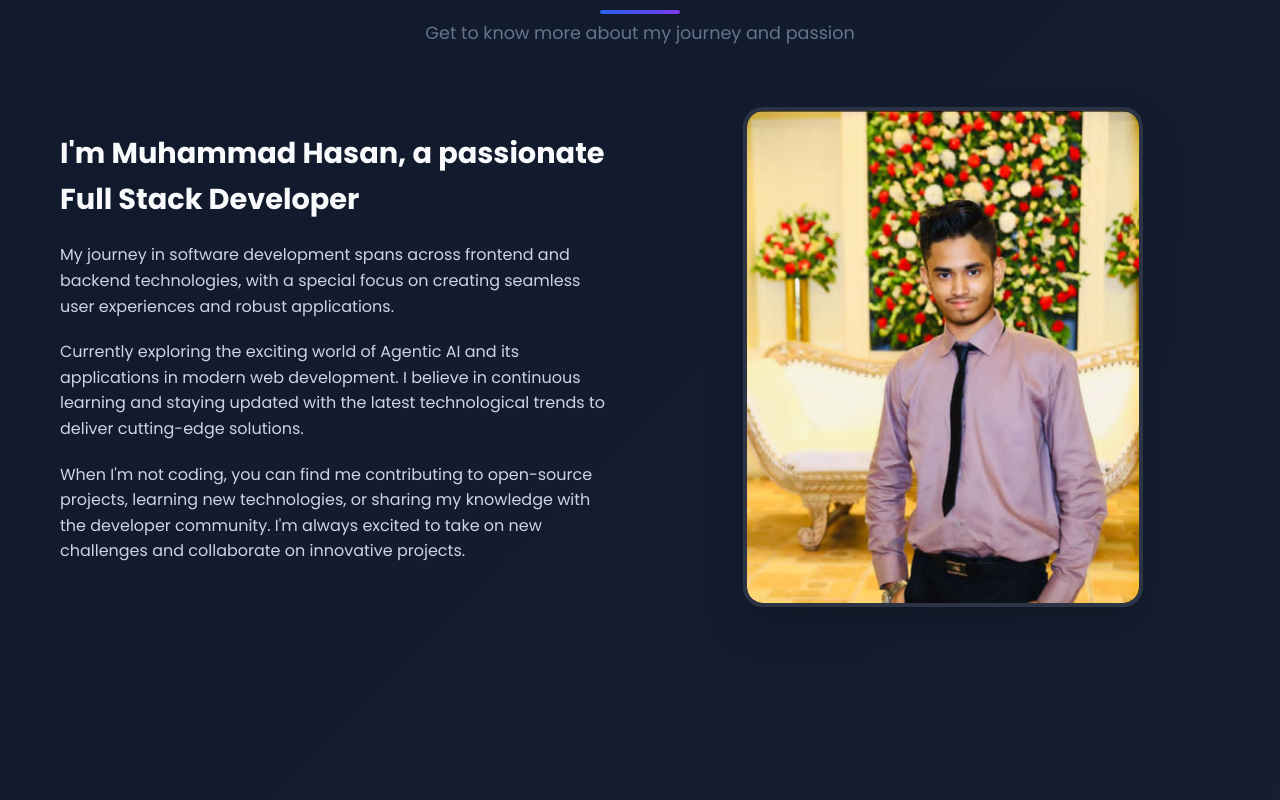
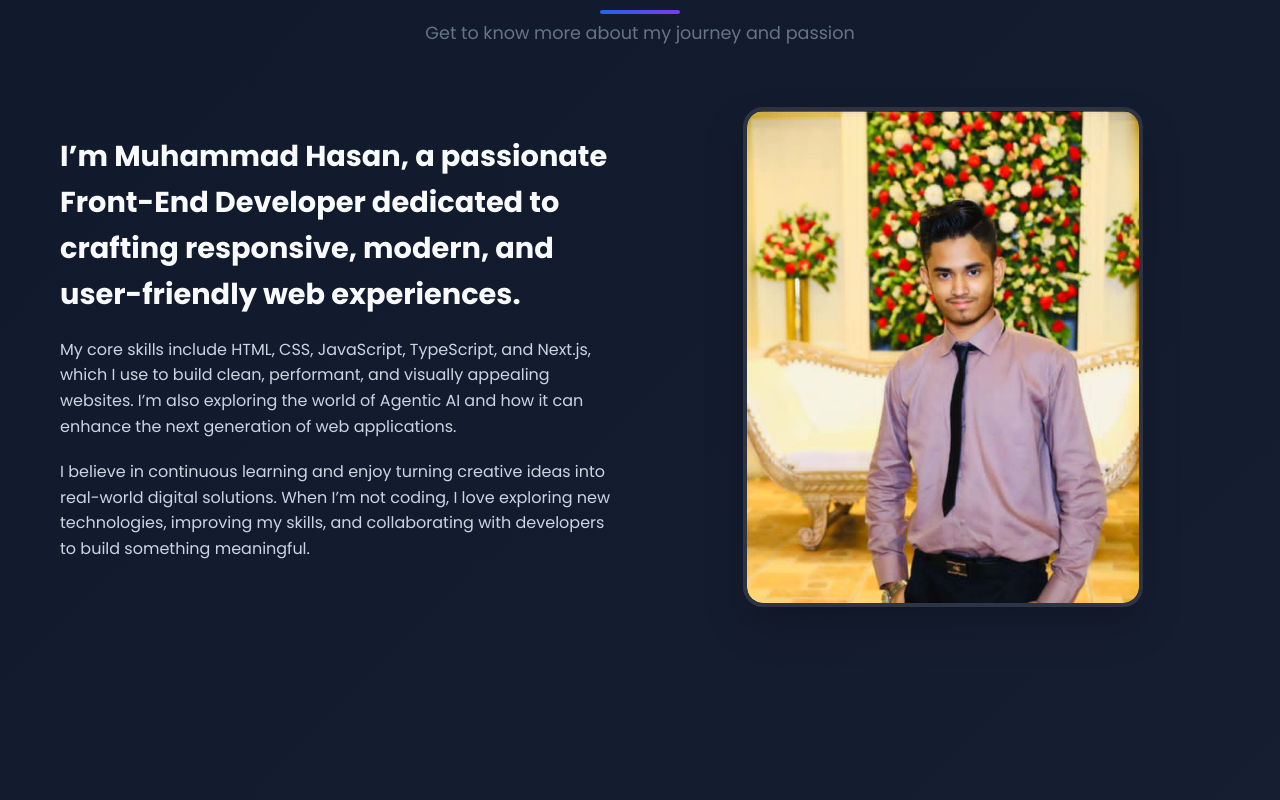
Before and after one commit to hn8378429/Muhammah-Hasan-Portfolio-my, a Next.js app: page / in a window 1280 px wide. Shown: the part 960-1760 px from the top of the page. Built offline with nearby package versions, Linux system fonts and the light colour scheme.

Commit message:
Update page.tsx
Updated personal introduction and skills description.

```diff
--- a/app/page.tsx
+++ b/app/page.tsx
@@ -282,6 +282,7 @@ export default function Home() {
         { name: "HTML/CSS", percentage: 95 },
         { name: "JavaScript", percentage: 90 },
         { name: "TypeScript", percentage: 85 },
+              { name: "Tailwind CSS", percentage: 93 },
         { name: "Next.js", percentage: 88 }
       ]
     },
@@ -385,10 +386,9 @@ export default function Home() {
           </div>
           <div className="about-content">
             <div className="about-text">
-              <h3>I'm Muhammad Hasan, a passionate Full Stack Developer</h3>
-              <p>My journey in software development spans across frontend and backend technologies, with a special focus on creating seamless user experiences and robust applications.</p>
-              <p>Currently exploring the exciting world of Agentic AI and its applications in modern web development. I believe in continuous learning and staying updated with the latest technological trends to deliver cutting-edge solutions.</p>
-              <p>When I'm not coding, you can find me contributing to open-source projects, learning new technologies, or sharing my knowledge with the developer community. I'm always excited to take on new challenges and collaborate on innovative projects.</p>
+              <h3>I’m Muhammad Hasan, a passionate Front-End Developer dedicated to crafting responsive, modern, and user-friendly web experiences.</h3>
+              <p>My core skills include HTML, CSS, JavaScript, TypeScript, and Next.js, which I use to build clean, performant, and visually appealing websites. I’m also exploring the world of Agentic AI and how it can enhance the next generation of web applications.</p>
+              <p>I believe in continuous learning and enjoy turning creative ideas into real-world digital solutions. When I’m not coding, I love exploring new technologies, improving my skills, and collaborating with developers to build something meaningful.</p>
             </div>
             <div className="about-image">
               <div className="profile-image">
```
